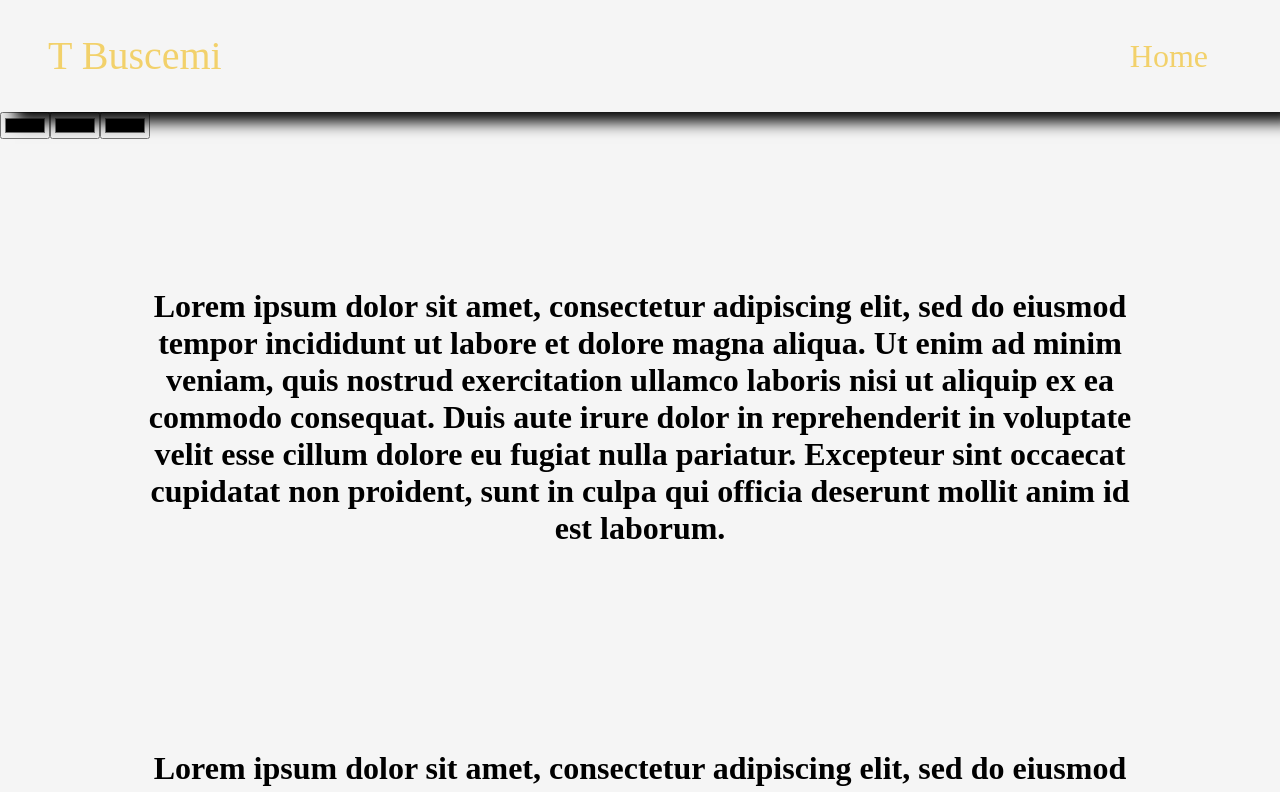
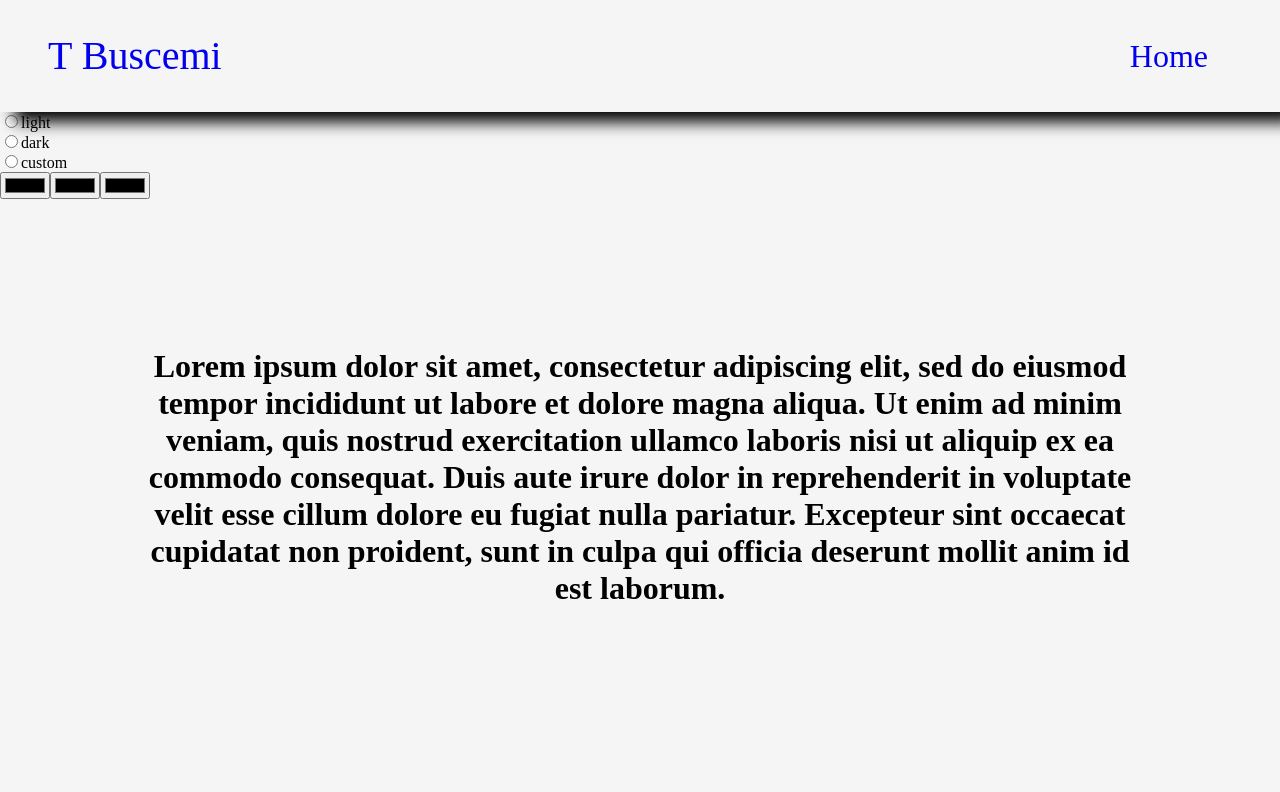
Before and after one commit to TBuscemi/ColorChangeUI, a React (Create React App) app: page / in a window 1280 px wide. Shown: the top 792 px of the page. Built offline with nearby package versions, Linux system fonts and the light colour scheme.

Commit message:
Got light mode working still working on getting the A tages to change color for custom.

```diff
--- a/src/component/Navigation/style/NavBar.scss
+++ b/src/component/Navigation/style/NavBar.scss
@@ -27,8 +27,7 @@
   display:flex ;
   width: 20rem;
   height: auto;
-  font-family: 'Tentacles';
-  color:#F2D16B;
+  // color:#F2D16B;
   font-size: 2.5rem;
   font-weight:300;
   margin-left: 3rem;
@@ -57,6 +56,6 @@
   display: flex;
   text-decoration: none;
   transition: transform .2s;
-  color: #F2D16B;
+  // color: #F2D16B;
   font-size: 2rem;
 }
--- a/src/component/pages/Home.jsx
+++ b/src/component/pages/Home.jsx
@@ -17,6 +17,9 @@ export default function Home() {
   const[newBodyColor, setNewBodyColor]=useState()
 
   const[newTextColor, setNewTextColor]=useState()
+
+  const[changeClassName, setChangeClassName]=useState()
+
 
 
   useEffect(()=>{
@@ -39,13 +42,24 @@ export default function Home() {
   },[color])
 
 
-
   return (
     <div>
-        <div className='nav-bar' style={{backgroundColor: newNavFootColor}}>
+        <div className={changeClassName} style={{backgroundColor: newNavFootColor}}>
           <NavBar/>
         </div>
-        <div style={{backgroundColor: newBodyColor}} >
+        <div style={{backgroundColor: newBodyColor}}>
+        <div>
+          <input type="radio" name="fav_language" value="light"
+            onClick={e=>setChangeClassName('lightmode')}
+          />
+          <label for="html">light</label><br></br>
+          <input type="radio" name="fav_language" value="dark"/>
+          <label for="html">dark</label><br></br>
+          <input type="radio" name="fav_language" value="custom"
+            onClick={e=>setChangeClassName('none')}
+          />
+          <label for="html">custom</label><br></br>
+        </div>
         	<input type="color" onChange={e=>setNewNavFootColor(e.target.value)}/>
         	<input type="color" onChange={e=>setNewBodyColor(e.target.value)}/>
         	<input type="color" onChange={e=>setNewTextColor(e.target.value)}/>
@@ -53,7 +67,7 @@ export default function Home() {
         <div style={{backgroundColor: newBodyColor, color:newTextColor}}>
         	<Content/>
         </div>
-        <div style={{backgroundColor: newNavFootColor, a:newTextColor}}>
+        <div style={{backgroundColor: newNavFootColor}} className={changeClassName} >
           	<Footer/>
         </div>
     </div>
--- a/src/component/pages/Home.scss
+++ b/src/component/pages/Home.scss
@@ -1,3 +1,6 @@
-.nav-bar{
+.lightmode{
+    background-color: darkgray;
+}
+.none{
 
 }
```
